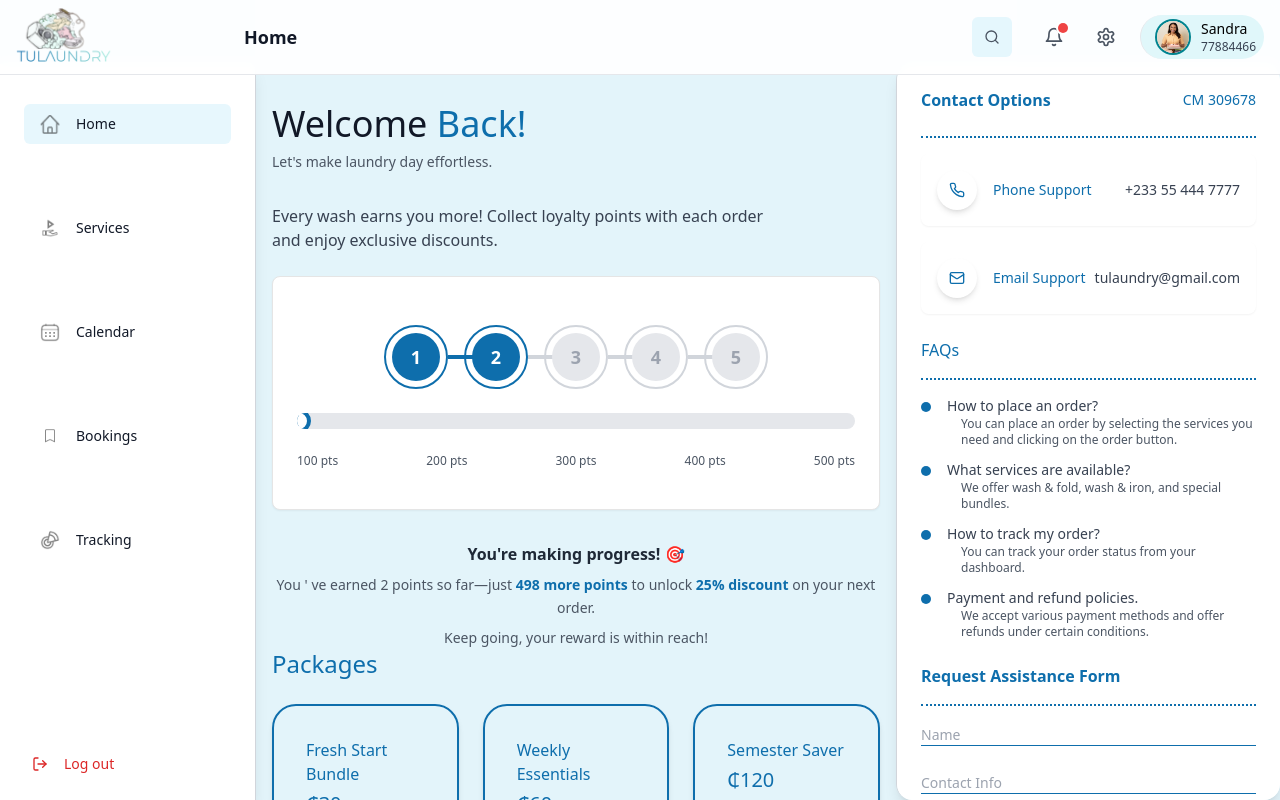
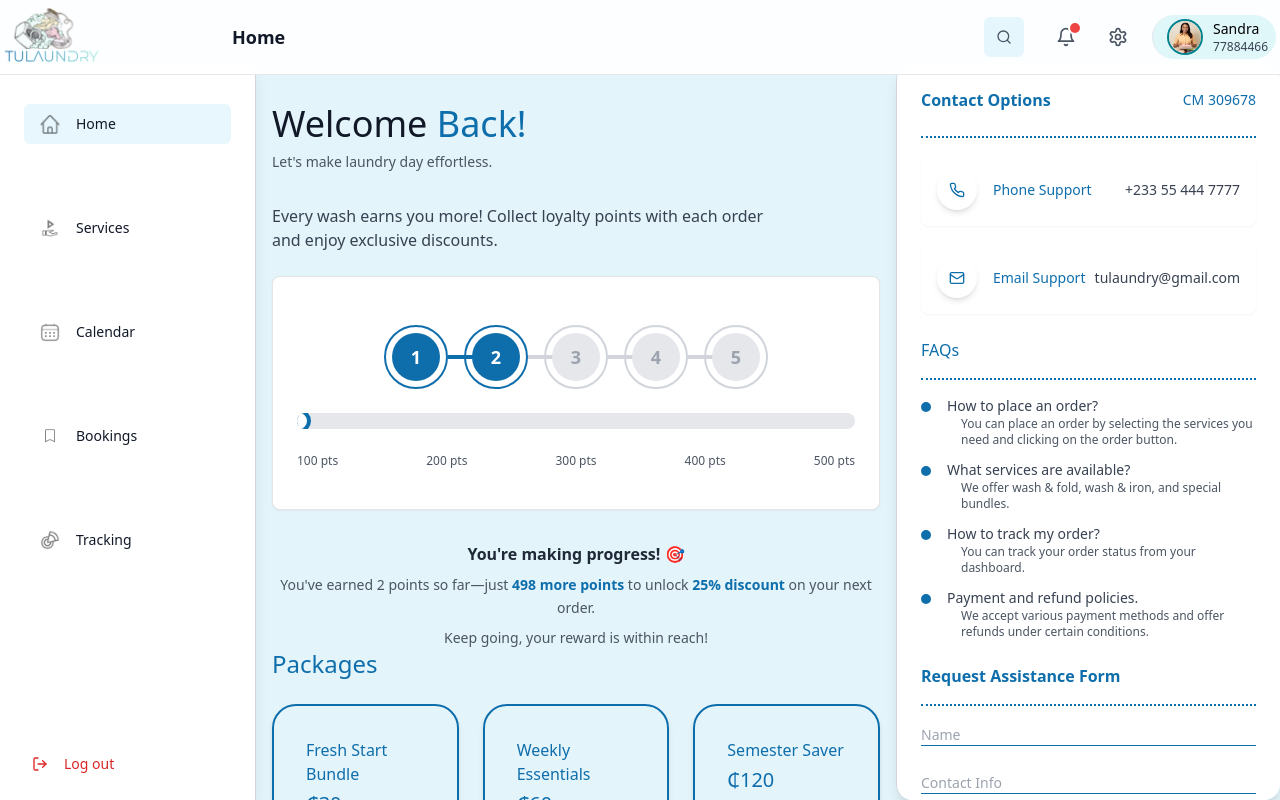
Before and after one commit to Aristocratjnr/Consumer-dashboard, a Next.js app: page /home in a window 1280 px wide. Shown: the top 800 px of the page. Built offline with nearby package versions, Linux system fonts and the light colour scheme.

Commit message:
fix: adjust padding in Dashboard header for improved layout

```diff
--- a/src/app/(dashboard)/home/page.tsx
+++ b/src/app/(dashboard)/home/page.tsx
@@ -550,7 +550,7 @@ export default function Dashboard() {
   return (
     <div className="min-h-screen bg-teal-20 text-gray-900">
       {/* Enhanced Header */}
-      <header className="fixed left-0 right-0 top-0 z-50 border-b border-gray-200 bg-white bg-white/90 px-4 py-2 backdrop-blur-sm">
+      <header className="fixed left-0 right-0 top-0 z-50 border-b border-gray-200 bg-white bg-white/90 px-1 py-2 backdrop-blur-sm">
         <div className="mx-auto flex max-w-7xl items-center justify-between">
           <div className="flex items-center space-x-4">
             {/* Logo */}
@@ -688,7 +688,7 @@ export default function Dashboard() {
               <p className="text-sm leading-relaxed text-gray-600">
                 {dragProgress < 100 ? (
                   <>
-                    You &apos; ve earned{" "}
+                    You&apos;ve earned{" "}
                     {Math.floor(
                       (dragProgress / 100) *
                         loyaltyPoints[loyaltyPoints.length - 1].points,
```
